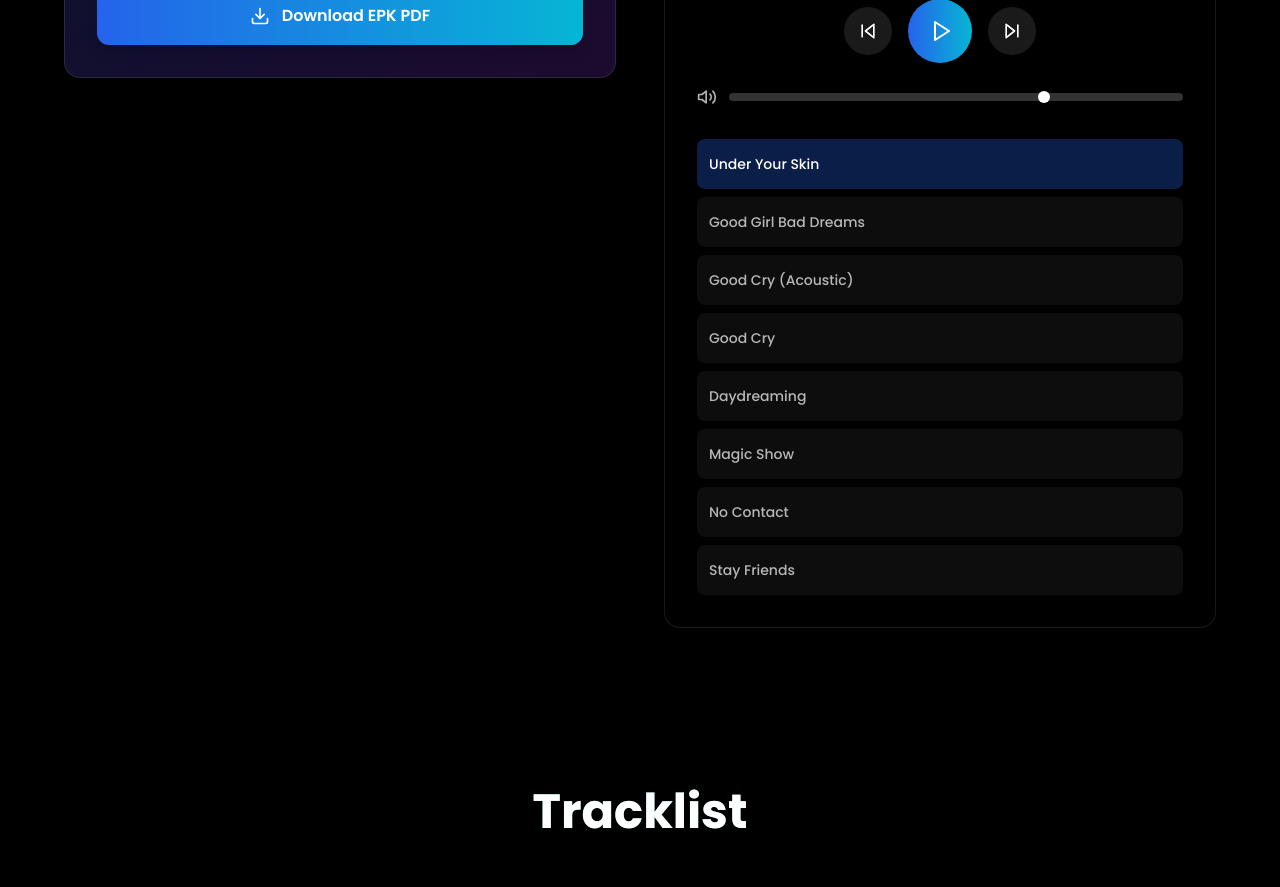
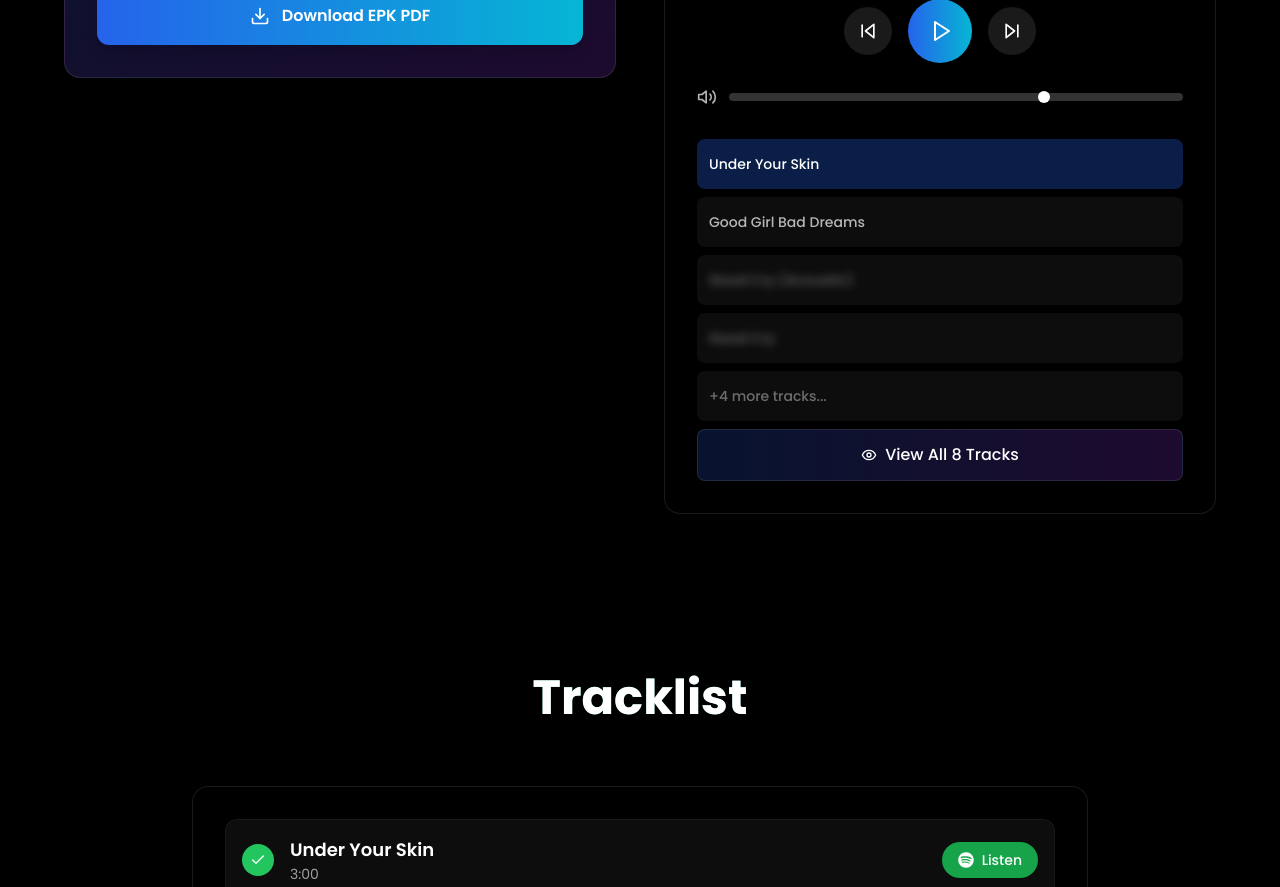
Before and after one commit to theworkguy/bruklin, a React (Vite) app: page / in a window 1280 px wide. Shown: the part 1380-2267 px from the top of the page. Built offline with nearby package versions, Linux system fonts and the light colour scheme.

Commit message:
Update Music Player with Preview Mode

```diff
--- a/src/components/MusicPlayer.tsx
+++ b/src/components/MusicPlayer.tsx
@@ -1,5 +1,5 @@
 import React, { useState, useRef, useEffect } from 'react';
-import { Play, Pause, SkipBack, SkipForward, Volume2 } from 'lucide-react';
+import { Play, Pause, SkipBack, SkipForward, Volume2, Eye } from 'lucide-react';
 
 interface Track {
   title: string;
@@ -16,6 +16,7 @@ const MusicPlayer: React.FC<MusicPlayerProps> = ({ tracks }) => {
   const [currentTime, setCurrentTime] = useState(0);
   const [duration, setDuration] = useState(0);
   const [volume, setVolume] = useState(0.7);
+  const [showAllTracks, setShowAllTracks] = useState(false);
   const audioRef = useRef<HTMLAudioElement | null>(null);
 
   useEffect(() => {
@@ -82,6 +83,14 @@ const MusicPlayer: React.FC<MusicPlayerProps> = ({ tracks }) => {
     audio.currentTime = newTime;
     setCurrentTime(newTime);
   };
+
+  const blurTitle = (title: string) => {
+    return title.split('').map((char, index) =>
+      char === ' ' ? ' ' : '●'
+    ).join('');
+  };
+
+  const displayedTracks = showAllTracks ? tracks : tracks.slice(0, 2);
 
   return (
     <div className="w-full">
@@ -154,7 +163,7 @@ const MusicPlayer: React.FC<MusicPlayerProps> = ({ tracks }) => {
       </div>
 
       {/* Volume Control */}
-      <div className="flex items-center gap-3">
+      <div className="flex items-center gap-3 mb-8">
         <Volume2 size={20} className="text-white/70" />
         <input
           type="range"
@@ -170,9 +179,9 @@ const MusicPlayer: React.FC<MusicPlayerProps> = ({ tracks }) => {
         />
       </div>
 
-      {/* Track List */}
-      <div className="mt-8 space-y-2">
-        {tracks.map((track, index) => (
+      {/* Track List Preview */}
+      <div className="space-y-2">
+        {displayedTracks.map((track, index) => (
           <button
             key={index}
             onClick={() => setCurrentTrack(index)}
@@ -182,9 +191,51 @@ const MusicPlayer: React.FC<MusicPlayerProps> = ({ tracks }) => {
                          : 'bg-white/5 text-white/70 hover:bg-white/10 hover:text-white'
                        }`}
           >
-            <span className="text-sm font-medium">{track.title}</span>
+            <span className="text-sm font-medium">
+              {showAllTracks || index < 2 ? track.title : blurTitle(track.title)}
+            </span>
           </button>
         ))}
+
+        {/* Blurred tracks preview (when not showing all) */}
+        {!showAllTracks && tracks.length > 2 && (
+          <>
+            {tracks.slice(2, 4).map((track, index) => (
+              <div
+                key={index + 2}
+                className="w-full text-left p-3 rounded-lg bg-white/5 text-white/40 cursor-not-allowed"
+              >
+                <span className="text-sm font-medium blur-sm">
+                  {track.title}
+                </span>
+              </div>
+            ))}
+
+            {tracks.length > 4 && (
+              <div className="w-full text-left p-3 rounded-lg bg-white/5 text-white/40 cursor-not-allowed">
+                <span className="text-sm font-medium">
+                  +{tracks.length - 4} more tracks...
+                </span>
+              </div>
+            )}
+          </>
+        )}
+
+        {/* View All / Show Less Button */}
+        {tracks.length > 2 && (
+          <button
+            onClick={() => setShowAllTracks(!showAllTracks)}
+            className="w-full mt-4 p-3 rounded-lg bg-gradient-to-r from-blue-600/20 to-purple-600/20
+                     border border-white/10 hover:border-white/20 text-white
+                     flex items-center justify-center gap-2 transition-all duration-300
+                     hover:bg-gradient-to-r hover:from-blue-600/30 hover:to-purple-600/30"
+          >
+            <Eye size={16} />
+            <span className="font-medium">
+              {showAllTracks ? 'Show Less' : `View All ${tracks.length} Tracks`}
+            </span>
+          </button>
+        )}
       </div>
     </div>
   );
```
